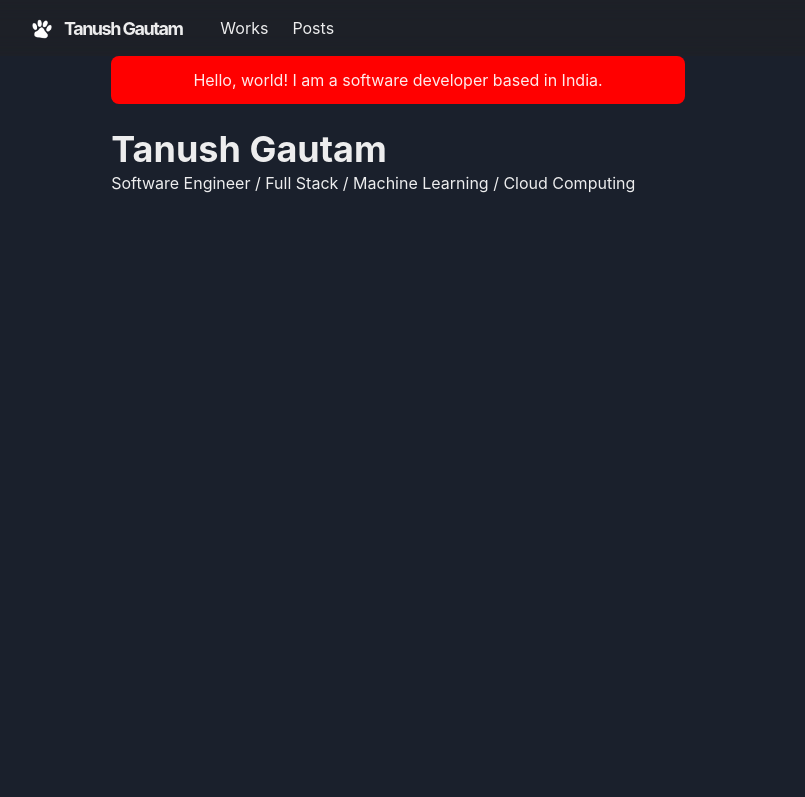
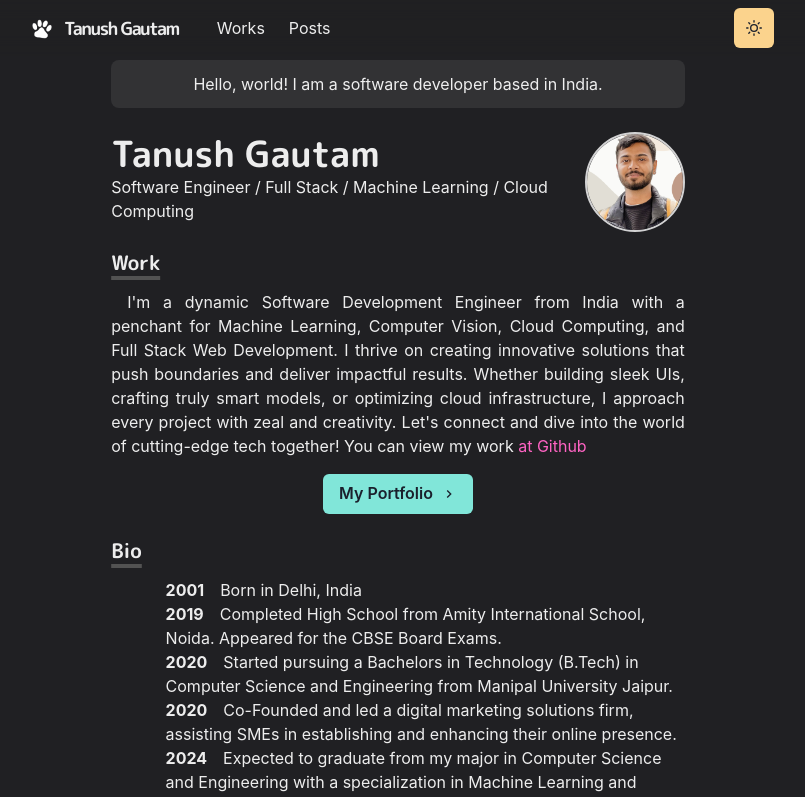
Before and after one commit to tanush-g/portfoliowebsite, a Next.js app: page / in a window 1280 px wide. Shown: the top 797 px of the page, without its empty margins (242-1047 px from the left). Built offline with nearby package versions, Linux system fonts and the light colour scheme.

Commit message:
Implement dark mode, update legacy behavior in logo, update navbar text style color, fix NextLink href props, fix import statements and formatting

```diff
--- /dev/null
+++ b/components/bio.js
@@ -0,0 +1,12 @@
+import { Box } from "@chakra-ui/react";
+import styled from "@emotion/styled";
+
+export const BioSection = styled(Box)`
+padding-left: 3.4em;
+test-indent: -3.4em;
+`;
+
+export const BioYear = styled.span`
+font-weight: bold;
+margin-right: 1em;
+`;
--- /dev/null
+++ b/components/fonts.js
@@ -0,0 +1,11 @@
+import { Global } from "@emotion/react";
+
+const Fonts = () => (
+    <Global
+    styles={`
+    @import url('https://fonts.googleapis.com/css2?family=M+PLUS+Rounded+1c:wght@300;700&display=swap');
+    `}
+    />
+);
+
+export default Fonts;
--- a/components/logo.js
+++ b/components/logo.js
@@ -20,7 +20,7 @@
 const Logo = () => {
   const footPrintImg = `/images/footprint${useColorModeValue("", "-dark")}.png`
   return (
-    <Link href="/">
+    <Link href="/" legacyBehavior>
         <LogoBox>
           <Image src={footPrintImg} alt="logo" width={20} height={20} />
           <Text
@@ -33,6 +33,6 @@
           </Text>
         </LogoBox>
     </Link>
-  )
+  );
 }
 export default Logo
--- a/components/navbar.js
+++ b/components/navbar.js
@@ -15,6 +15,7 @@
   useColorModeValue
 } from "@chakra-ui/react"
 import { HamburgerIcon } from "@chakra-ui/icons"
+import ThemeToggleButton from "./theme-toggle-button"
 
 const LinkItem = ({ href, path, children }) => {
   const active = path === href
@@ -42,7 +43,7 @@
       w="100%"
       bg={useColorModeValue("#ffffff40", "#20202380")}
       style={{ backdropFilter: "blur(10px)" }}
-      zIndex={1}
+      zIndex={2}
       {...props}
     >
       <Container
@@ -76,13 +77,15 @@
         </Stack>
 
         <Box flex={1} align="right">
+          <ThemeToggleButton />
+
           <Box ml={2} display={{ base: "inline-block", md: "none" }}>
             <Menu>
               <MenuButton
                 as={IconButton}
-                aria-label="Options"
                 icon={<HamburgerIcon />}
                 variant="outline"
+                aria-label="Options"
               />
               <MenuList>
                 <NextLink href="/" passHref legacyBehavior>
--- /dev/null
+++ b/components/paragraph.js
@@ -0,0 +1,8 @@
+import styled from "@emotion/styled";
+
+const Paragraph = styled.p`
+text-align: justify;
+text-indent: 1em;
+`;
+
+export default Paragraph;
--- /dev/null
+++ b/components/section.js
@@ -0,0 +1,21 @@
+import { motion } from "framer-motion"
+import { chakra, shouldForwardProp } from "@chakra-ui/react"
+
+const StyledDiv = chakra(motion.div, {
+  shouldForwardProp: prop => {
+    return shouldForwardProp(prop) || prop === "transition"
+  }
+})
+
+const Section = ({ children, delay = 0 }) => (
+  <StyledDiv
+    initial={{ y: 10, opacity: 0 }}
+    animate={{ y: 0, opacity: 1 }}
+    transition={{ duration: 0.8, delay }}
+    mb={6}
+  >
+    {children}
+  </StyledDiv>
+)
+
+export default Section
--- /dev/null
+++ b/components/theme-toggle-button.js
@@ -0,0 +1,28 @@
+import { AnimatePresence, motion } from "framer-motion"
+import { IconButton, useColorMode, useColorModeValue } from "@chakra-ui/react"
+import { SunIcon, MoonIcon } from "@chakra-ui/icons"
+
+const ThemeToggleButton = () => {
+  const { toggleColorMode } = useColorMode()
+  return (
+    <AnimatePresence mode="wait" initial="false">
+      <motion.div
+        style={{ display: "inline-block" }}
+        key={useColorModeValue("light", "dark")}
+        initial={{ y: -20, opacity: 0 }}
+        animate={{ y: 0, opacity: 1 }}
+        exit={{ y: 20, opacity: 0 }}
+        transition={{ duration: 0.2 }}
+      >
+        <IconButton
+          aria-label="Toggle theme"
+          colorScheme={useColorModeValue("purple", "orange")}
+          icon={useColorModeValue(<MoonIcon />, <SunIcon />)}
+          onClick={toggleColorMode}
+        ></IconButton>
+      </motion.div>
+    </AnimatePresence>
+  )
+}
+
+export default ThemeToggleButton
--- a/pages/_app.js
+++ b/pages/_app.js
@@ -1,9 +1,12 @@
 import { ChakraProvider } from "@chakra-ui/react";
 import Layout from "../components/layouts/main";
+import Fonts from "../components/fonts";
+import theme from "../lib/theme";
 
 const Website = ({ Component, pageProps, router }) => {
   return (
-    <ChakraProvider>
+    <ChakraProvider theme={theme}>
+      <Fonts />
       <Layout router={router}>
         <Component {...pageProps} key={router.route} />
       </Layout>
--- a/pages/index.js
+++ b/pages/index.js
@@ -1,20 +1,126 @@
-import { Container, Box, Heading } from "@chakra-ui/react"
+import NextLink from "next/link"
+import {
+  Container,
+  Box,
+  Heading,
+  Image,
+  Link,
+  useColorModeValue,
+  Button
+} from "@chakra-ui/react"
+import { ChevronRightIcon } from "@chakra-ui/icons"
+import Section from "../components/section"
+import Paragraph from "../components/paragraph"
+import { BioSection, BioYear } from "../components/bio"
 
 const Page = () => {
   return (
     <Container>
-      <Box borderRadius="lg" bg="red" p={3} mb={6} align="center">
+      <Box
+        borderRadius="lg"
+        bg={useColorModeValue("whiteAlpha.500", "whiteAlpha.200")}
+        p={3}
+        mb={6}
+        align="center"
+        marginTop={1}
+      >
         Hello, world! I am a software developer based in India.
       </Box>
 
-      <Box display={{ md: "flex" }} >
+      <Box display={{ md: "flex" }}>
         <Box flexGrow={1}>
-            <Heading as="h2" variant="page-title">
-                Tanush Gautam
-            </Heading>
-            <p>Software Engineer / Full Stack / Machine Learning / Cloud Computing</p>
+          <Heading as="h2" variant="page-title">
+            Tanush Gautam
+          </Heading>
+          <p>
+            Software Engineer / Full Stack / Machine Learning / Cloud Computing
+          </p>
+        </Box>
+        <Box
+          flexShrink={0}
+          mt={{ base: 4, md: 0 }}
+          ml={{ md: 6 }}
+          align="center"
+        >
+          <Image
+            borderColor="whiteAlpha.800"
+            borderWidth={2}
+            borderStyle="solid"
+            maxWidth="100px"
+            display="inline-block"
+            borderRadius="full"
+            src="/images/tanush.jpeg"
+            alt="Profile Image"
+          />
         </Box>
       </Box>
+
+      <Section delay={0.1}>
+        <Heading as="h3" variant="section-title">
+          Work
+        </Heading>
+        <Paragraph>
+          I&apos;m a dynamic Software Development Engineer from India with a
+          penchant for Machine Learning, Computer Vision, Cloud Computing, and
+          Full Stack Web Development. I thrive on creating innovative solutions
+          that push boundaries and deliver impactful results. Whether building
+          sleek UIs, crafting truly smart models, or optimizing cloud
+          infrastructure, I approach every project with zeal and creativity.
+          Let&apos;s connect and dive into the world of cutting-edge tech
+          together! You can view my work{" "}
+          <NextLink href="https://www.github.com/tanush-g" legacyBehavior>
+            <Link>at Github</Link>
+          </NextLink>
+        </Paragraph>
+        <Box align="center" my={4}>
+          <NextLink href="/works">
+            <Button rightIcon={<ChevronRightIcon />} colorScheme="teal">
+              My Portfolio
+            </Button>
+          </NextLink>
+        </Box>
+      </Section>
+      <Section delay={0.2}>
+        <Heading as="h3" variant="section-title">
+          Bio
+        </Heading>
+        <BioSection>
+          <BioYear>2001</BioYear>
+          Born in Delhi, India
+        </BioSection>
+        <BioSection>
+          <BioYear>2019</BioYear>
+          Completed High School from Amity International School, Noida. Appeared
+          for the CBSE Board Exams.
+        </BioSection>
+        <BioSection>
+          <BioYear>2020</BioYear>
+          Started pursuing a Bachelors in Technology (B.Tech) in Computer
+          Science and Engineering from Manipal University Jaipur.
+        </BioSection>
+        <BioSection>
+          <BioYear>2020</BioYear>
+          Co-Founded and led a digital marketing solutions firm, assisting SMEs
+          in establishing and enhancing their online presence.
+        </BioSection>
+        <BioSection>
+          <BioYear>2024</BioYear>
+          Expected to graduate from my major in Computer Science and Engineering
+          with a specialization in Machine Learning and Cloud Computing.
+        </BioSection>
+      </Section>
+      <Section delay={0.3}>
+        <Heading as="h3" variant="section-title">
+          I ❤️
+        </Heading>
+        <Paragraph>
+          Art, Music,{" "}
+          <Link href="https://www.youtube.com/watch?v=9bZkp7q19f0">
+            Dancing
+          </Link>
+          , Photography, Playing the {' '}<Link href="https://upload.wikimedia.org/wikipedia/commons/thumb/1/1a/Black_Marble_Americas.jpg/1024px-Black_Marble_Americas.jpg">Guitar</Link> and exploring the world of tech.
+        </Paragraph>
+      </Section>
     </Container>
   )
 }
```
Also changed, not shown: pages/works.js (added, +14 -0 lines), public/images/tanush.jpeg (added).
